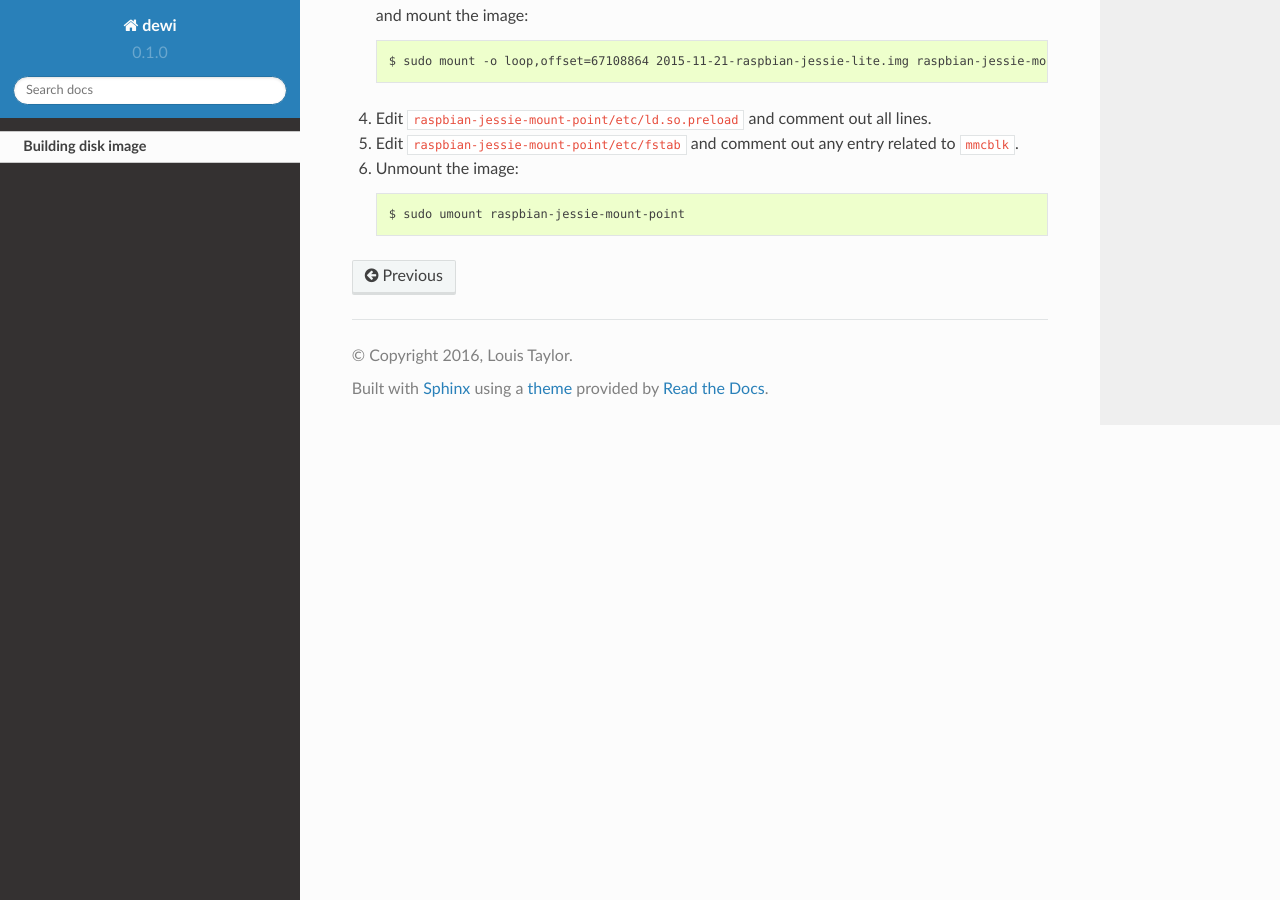
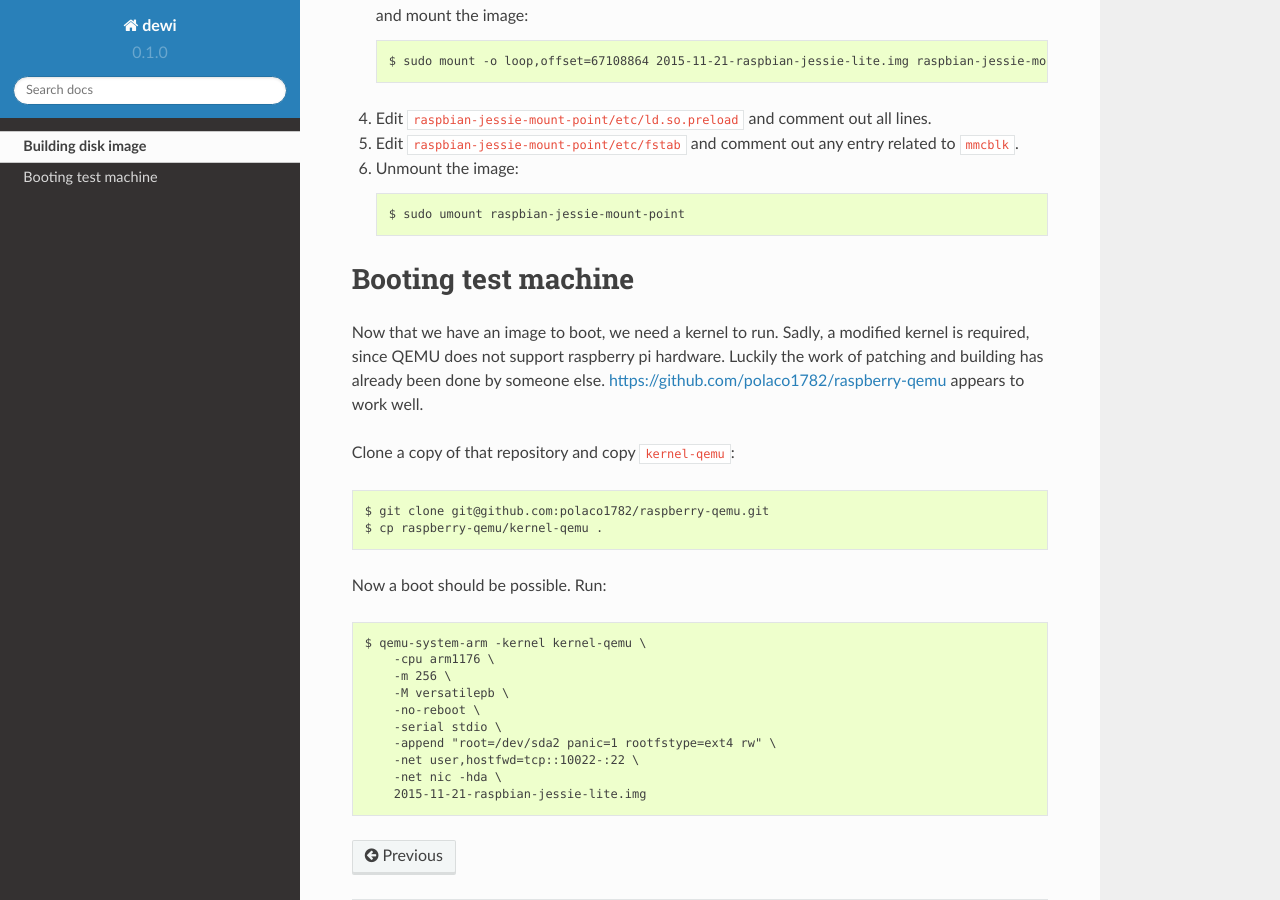
Before and after one commit to abersailbot/dewi, a Sphinx documentation site: the page built from docs/testing.rst, in a window 1280 px wide and 900 px high, scrolled down 810 px. Built offline with Sphinx 7.4.7 and the Read the Docs theme 2.0.0, drawn with Linux system fonts in a browser that asks for light colours.

Commit message:
Add docs on booting QEMU test machine

```diff
--- a/docs/testing.rst
+++ b/docs/testing.rst
@@ -47,3 +47,29 @@ the future, this could be automated.
 6. Unmount the image::
 
        $ sudo umount raspbian-jessie-mount-point
+
+Booting test machine
+====================
+
+Now that we have an image to boot, we need a kernel to run. Sadly, a modified
+kernel is required, since QEMU does not support raspberry pi hardware. Luckily
+the work of patching and building has already been done by someone else.
+https://github.com/polaco1782/raspberry-qemu appears to work well.
+
+Clone a copy of that repository and copy ``kernel-qemu``::
+
+    $ git clone git@github.com:polaco1782/raspberry-qemu.git
+    $ cp raspberry-qemu/kernel-qemu .
+
+Now a boot should be possible. Run::
+
+    $ qemu-system-arm -kernel kernel-qemu \
+        -cpu arm1176 \
+        -m 256 \
+        -M versatilepb \
+        -no-reboot \
+        -serial stdio \
+        -append "root=/dev/sda2 panic=1 rootfstype=ext4 rw" \
+        -net user,hostfwd=tcp::10022-:22 \
+        -net nic -hda \
+        2015-11-21-raspbian-jessie-lite.img
```
